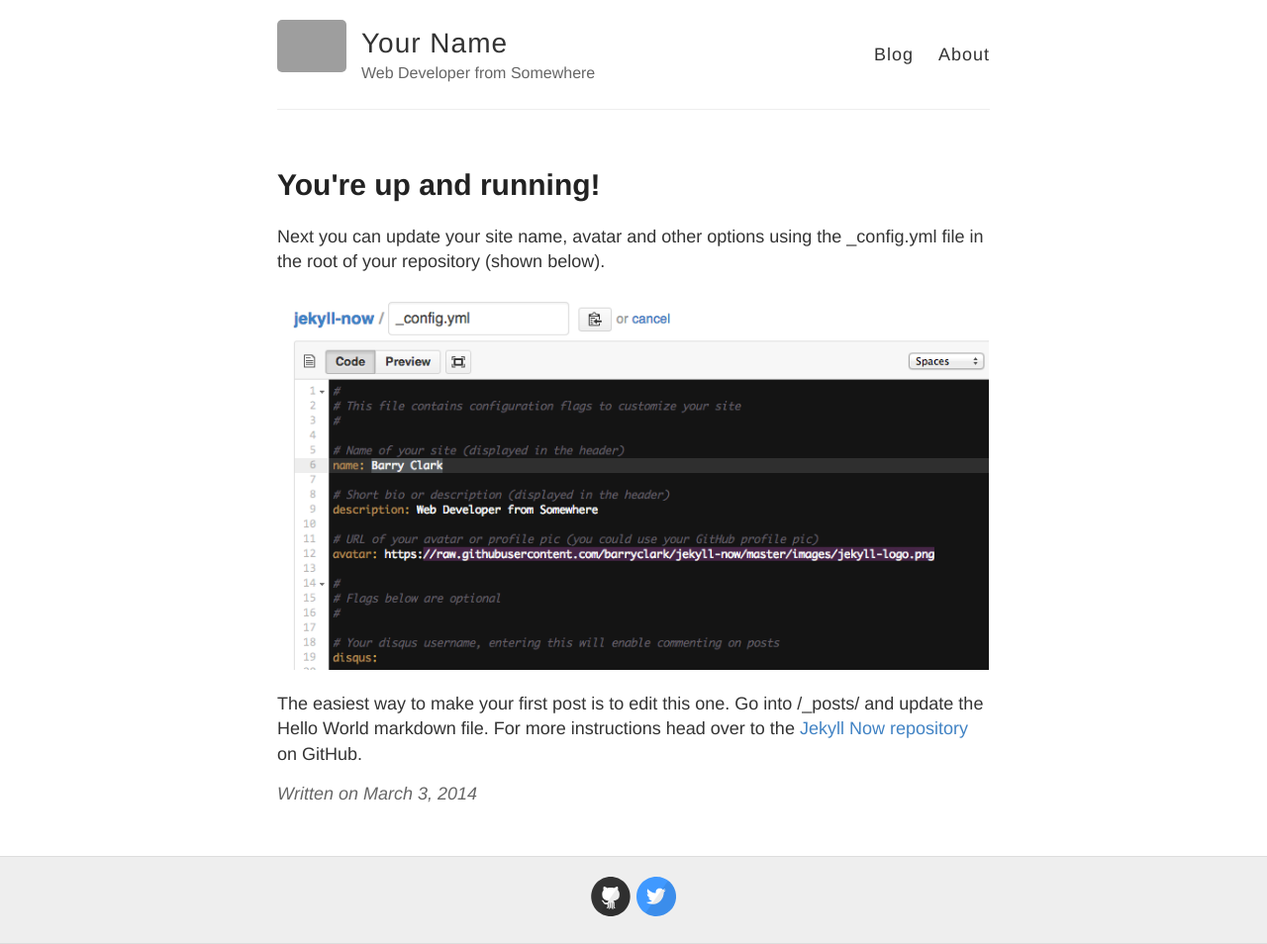
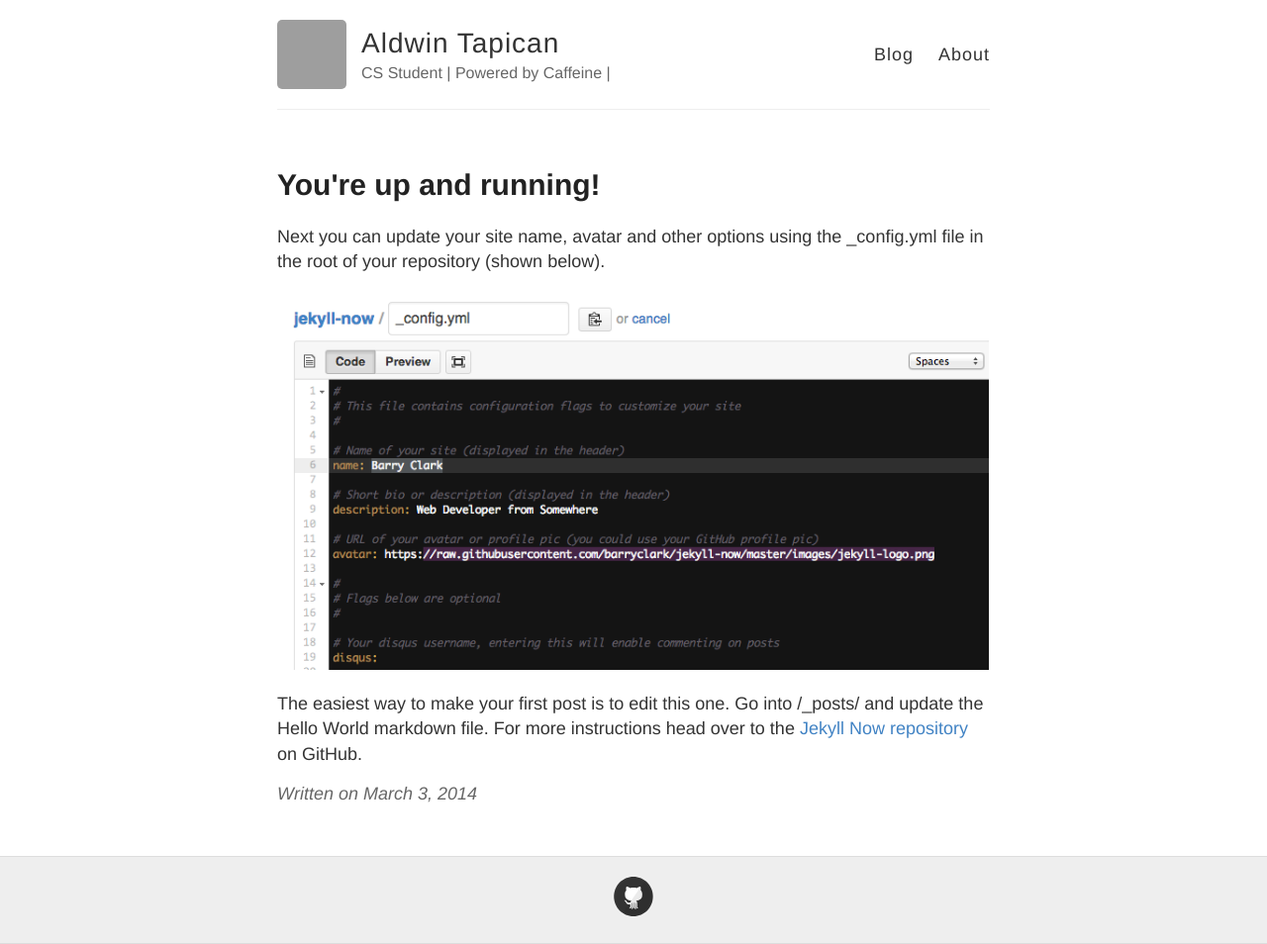
Before and after one commit to aj-tap/archive-blog, a Jekyll site: the page built from _posts/2014-3-3-Hello-World.md, in a window 1280 px wide. Shown: the whole page at 99% size. Built offline with Jekyll 4.4.1, drawn with Linux system fonts in a browser that asks for light colours; grey boxes are pictures that could not be loaded.

Commit message:
Update _config.yml

```diff
--- a/_config.yml
+++ b/_config.yml
@@ -3,13 +3,13 @@
 #
 
 # Name of your site (displayed in the header)
-name: Your Name
+name: Aldwin Tapican
 
 # Short bio or description (displayed in the header)
-description: Web Developer from Somewhere
+description: CS Student | Powered by Caffeine |
 
 # URL of your avatar or profile pic (you could use your GitHub profile pic)
-avatar: https://raw.githubusercontent.com/barryclark/jekyll-now/master/images/jekyll-logo.png
+avatar: https://avatars.githubusercontent.com/u/66292473?v=4
 
 #
 # Flags below are optional
@@ -26,7 +26,7 @@
   linkedin:
   pinterest:
   rss: # just type anything here for a working RSS icon
-  twitter: jekyllrb
+  twitter:
   stackoverflow: # your stackoverflow profile, e.g. "users/50476/bart-kiers"
   youtube: # channel/<your_long_string> or user/<user-name>
   googleplus: # anything in your profile username that comes after plus.google.com/
```
